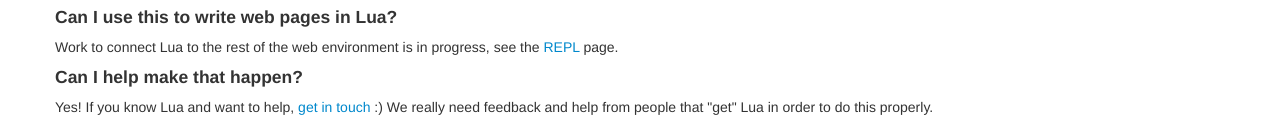
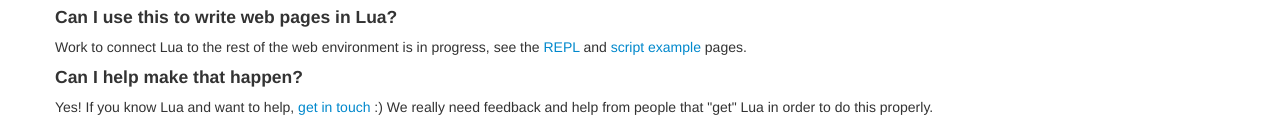
Before and after one commit to daurnimator/lua.vm.js, a plain HTML site: page lua.vm.js.html in a window 1280 px wide. Shown: the part 1279-1403 px from the top of the page. Drawn offline with Linux system fonts and the light colour scheme.

Commit message:
link to script example

```diff
--- a/lua.vm.js.html
+++ b/lua.vm.js.html
@@ -124,7 +124,8 @@
              (the build here is copied from that, with the binarytrees.lua file embedded in it as well). You can also run <code>emmake make generic</code>
              in <code>lua/</code> in this repo, to generate the <a href="repl.html">REPL</a> build.</p>
           <h4>Can I use this to write web pages in Lua?</h4>
-          <p>Work to connect Lua to the rest of the web environment is in progress, see the <a href="repl.html">REPL</a> page.
+          <p>Work to connect Lua to the rest of the web environment is in progress, see the <a href="repl.html">REPL</a>
+             and <a href="script_example.html">script example</a> pages.
           <h4>Can I help make that happen?</h4>
           <p>Yes! If you know Lua and want to help, <a href="https://github.com/kripken/lua.vm.js/issues">get in touch</a> :)
              We really need feedback and help from people that "get" Lua in order to do this properly.</p>
```
